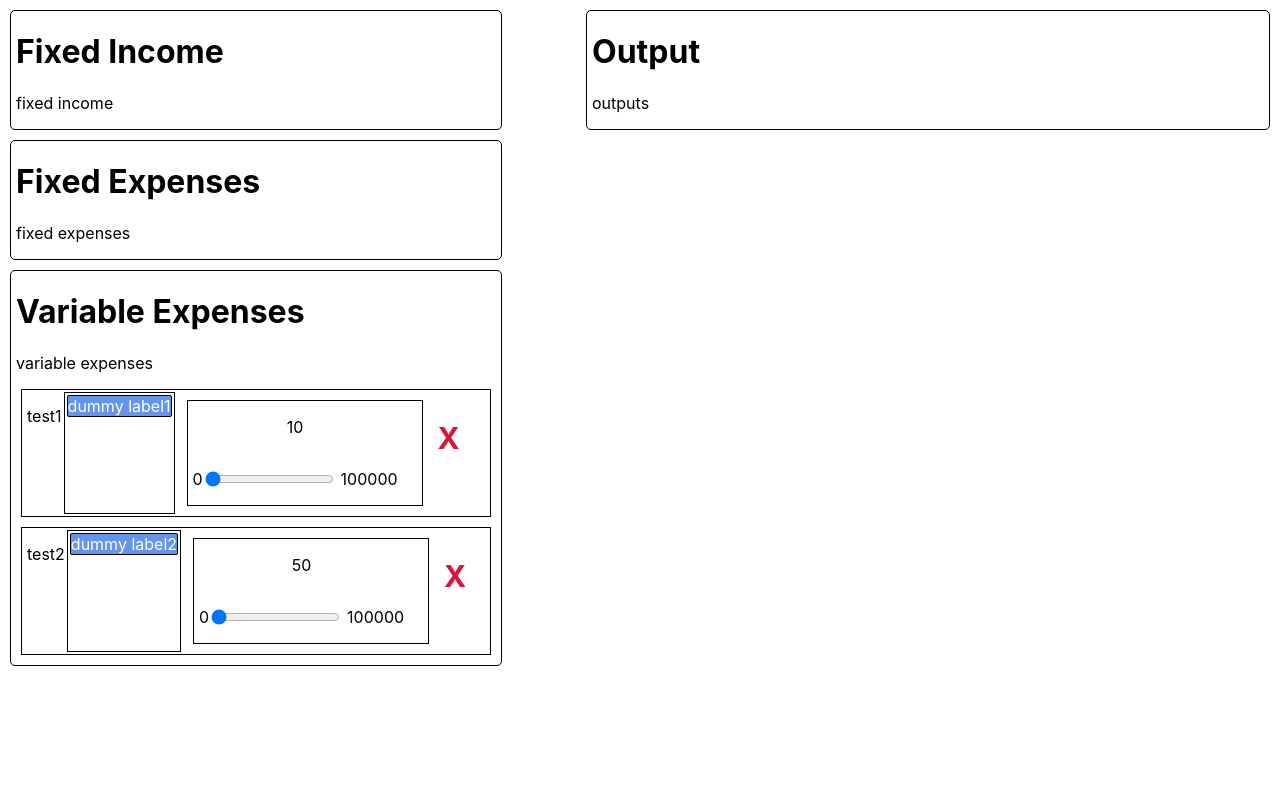
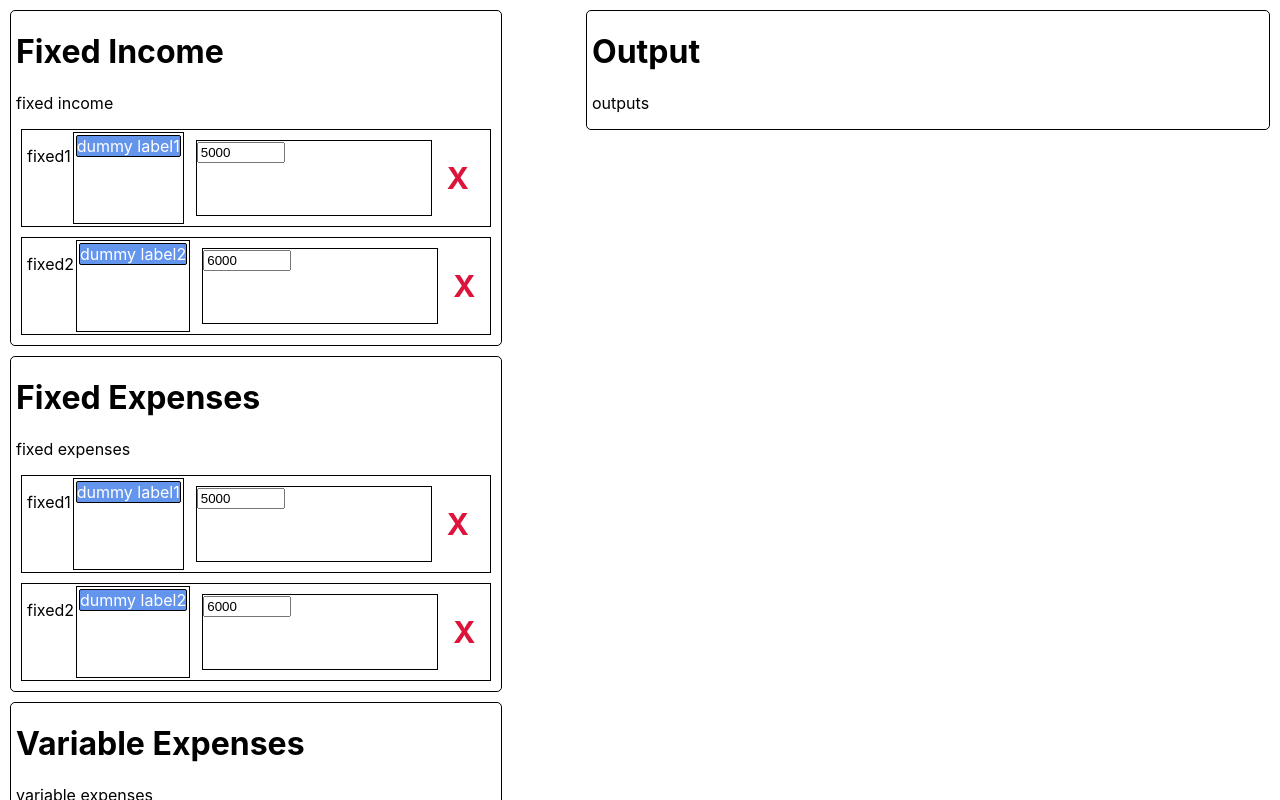
Before and after one commit to lukasmvv/budget-viewer, a React (Create React App) app: page / in a window 1280 px wide. Shown: the top 800 px of the page. Built offline with nearby package versions, Linux system fonts and the light colour scheme.

Commit message:
added elements for fixed exp and inc

```diff
--- a/src/Components/Element/Element.js
+++ b/src/Components/Element/Element.js
@@ -13,7 +13,7 @@ const element = (props) => {
             {/* <p>(Test label)</p> */}
             <Labels labels={props.labels}></Labels>
             {props.children}
-            <CloseButton name={props.name} clicked={props.closeClicked}></CloseButton>
+            <CloseButton name={props.name} clicked={props.closeClicked} type={props.type}></CloseButton>
         </div>
     );
 };
--- a/src/Components/Inputs/FixedExpenses/FixedExpenses.js
+++ b/src/Components/Inputs/FixedExpenses/FixedExpenses.js
@@ -1,11 +1,29 @@
 import React from 'react';
 //import classes from './FixedExpenses.module.css';
 import Box from '../../../Components/UI/Box/Box';
+import FixedInput from '../../UI/FixedInput/FixedInput';
+import Element from '../../Element/Element';
 
 const fixedExpenses = (props) => {
+    const type = 'fixedExp';
     return (
         <Box heading={"Fixed Expenses"}>
             <p>fixed expenses</p>
+            {props.fixedExpenses.map((exp, i) => {
+                return (
+                    <Element key={i} name={exp.name} labels={exp.labels} closeClicked={props.closeClickHandler} type={type}>
+                        <FixedInput
+                            name={exp.name}
+                            min={exp.min}
+                            max={exp.max}
+                            value={exp.value}
+                            numberHandler={props.numberHandler}
+                            type={type}>
+                        </FixedInput>
+                    </Element>
+                );
+
+            })}
         </Box>
     );
 };
--- a/src/Components/Inputs/FixedIncome/FixedIncome.js
+++ b/src/Components/Inputs/FixedIncome/FixedIncome.js
@@ -1,11 +1,28 @@
 import React from 'react';
 //import classes from './FixedIncome.module.css';
 import Box from '../../../Components/UI/Box/Box';
+import FixedInput from '../../UI/FixedInput/FixedInput';
+import Element from '../../Element/Element';
 
 const fixedIncome = (props) => {
+    const type = 'fixedInc';
     return (
         <Box heading={"Fixed Income"}>
             <p>fixed income</p>
+            {props.fixedIncomes.map((exp, i) => {
+                return (
+                    <Element key={i} name={exp.name} labels={exp.labels} closeClicked={props.closeClickHandler} type={type}>
+                        <FixedInput
+                            name={exp.name}
+                            min={exp.min}
+                            max={exp.max}
+                            value={exp.value}
+                            numberHandler={props.numberHandler}
+                            type={type}>
+                        </FixedInput>
+                    </Element>
+                );
+            })}
         </Box>
     );
 };
--- a/src/Components/Inputs/VariableExpenses/VariableExpenses.js
+++ b/src/Components/Inputs/VariableExpenses/VariableExpenses.js
@@ -10,7 +10,7 @@ const variableExpenses = (props) => {
             <p>variable expenses</p>
             {props.variableExpenses.map((exp, i) => {
                 return (
-                    <Element key={i} name={exp.name} labels={exp.labels} closeClicked={props.closeClickHandler}>
+                    <Element key={i} name={exp.name} labels={exp.labels} closeClicked={props.closeClickHandler} type='varExp'>
                         <VariableInput
                             name={exp.name}
                             min={exp.min}
--- a/src/Components/UI/CloseButton/CloseButton.js
+++ b/src/Components/UI/CloseButton/CloseButton.js
@@ -2,7 +2,7 @@ import React from 'react';
 import classes from './CloseButton.module.css';
 
 const closeButton = (props) =>  (
-    <p className={classes.CloseButton} onClick={() => props.clicked(props.name)}>X</p>
+    <p className={classes.CloseButton} onClick={() => props.clicked(props.name, props.type)}>X</p>
 );
 
 export default closeButton;
--- /dev/null
+++ b/src/Components/UI/FixedInput/FixedInput.js
@@ -0,0 +1,15 @@
+import React from 'react';
+import classes from './FixedInput.module.css';
+import NumberInput from '../NumberInput/NumberInput';
+
+const fixedInput = (props) => (
+    <div className={classes.FixedInput}>
+        {/* <p>{props.name}</p>
+        <p>{props.value}</p>
+        <p>{props.min}</p>
+        <p>{props.max}</p> */}
+        <NumberInput {...props} numberHandler={props.numberHandler}></NumberInput>
+    </div>
+);
+
+export default fixedInput;
--- /dev/null
+++ b/src/Components/UI/FixedInput/FixedInput.module.css
@@ -0,0 +1,8 @@
+.FixedInput {
+    display: flex;
+    border: black;
+    border-width: 1px;
+    border-style: solid;
+    width: 50%;
+    margin: 10px 10px;
+}
--- /dev/null
+++ b/src/Components/UI/NumberInput/NumberInput.js
@@ -0,0 +1,16 @@
+import React from 'react';
+import classes from './NumberInput.module.css';
+
+const numberInput = (props) => (
+    <div className={classes.NumberInput}>
+        <input
+            type='number'
+            defaultValue={props.value}
+            min={props.min}
+            max={props.max}
+            step={(props.max-props.min)/25}
+            onChange={(e) => props.numberHandler(props.name, props.type, e)}></input>
+    </div>
+);
+
+export default numberInput;
--- /dev/null
+++ b/src/Components/UI/NumberInput/NumberInput.module.css
@@ -0,0 +1,3 @@
+.NumberInput {
+
+}
--- a/src/Containers/Layout/Layout.js
+++ b/src/Containers/Layout/Layout.js
@@ -6,17 +6,20 @@ import FixedExpenses from '../../Components/Inputs/FixedExpenses/FixedExpenses';
 import VariableExpenses from '../../Components/Inputs/VariableExpenses/VariableExpenses';
 import Output from '../../Components/Outputs/Output';
 import Expense from '../../Data/Expense';
+import Income from '../../Data/Income.js';
 
 class Layout extends Component {
     constructor() {
         super();
         // all state should be here
         this.state = {
-            variableExpenses: [new Expense('test1',0,100000,10,['dummy label1']), new Expense('test2',0,100000,50,['dummy label2'])]
+            variableExpenses: [new Expense('test1',0,100000,10,['dummy label1']), new Expense('test2',0,100000,50,['dummy label2'])],
+            fixedExpenses: [new Expense('fixed1',0,100000,5000,['dummy label1']), new Expense('fixed2',0,100000,6000,['dummy label2'])],
+            fixedIncomes: [new Income('fixed1',0,100000,5000,['dummy label1']), new Income('fixed2',0,100000,6000,['dummy label2'])]
         }
     }
 
-    // handles slider input change for variable input
+    // updates state of variable expense and to update slider value
     sliderHandler = (name, e) => {
         const varExpenses = this.state.variableExpenses;
         varExpenses.forEach((exp,i) => {
@@ -28,9 +31,34 @@ class Layout extends Component {
         this.setState({variableExpenses: varExpenses});
     }
 
-    closeButtonHandler = (name) => {
+    // updates state of fixed expense and fixed input
+    numberInputHandler = (name, type, e) => {
+        if (type==='fixedExp') {
+            const fixedExpenses = this.state.fixedExpenses;
+            fixedExpenses.forEach((exp,i) => {
+                if (exp.name===name) {
+                    exp.value = e.target.value;
+                    return;
+                }
+            });
+            this.setState({fixedExpenses: fixedExpenses});
+        } else if (type==='fixedInc') {
+            const fixedIncomes = this.state.fixedIncomes;
+            fixedIncomes.forEach((inc,i) => {
+                if (inc.name===name) {
+                    inc.value = e.target.value;
+                    return;
+                }
+            });
+            this.setState({fixedIncomes: fixedIncomes});
+        }
+    }
+
+    // deletes clicked element from relevant category
+    closeButtonHandler = (name, type) => {
         console.log(name);
 
+        if (type==='varExp') {
             const varExpenses = this.state.variableExpenses;
             let index = -1;
             varExpenses.forEach((exp,i) => {
@@ -41,6 +69,30 @@ class Layout extends Component {
             });
             varExpenses.splice(index,1);
             this.setState({variableExpenses: varExpenses});
+        } else if (type==='fixedExp') {
+            const fixedExpenses = this.state.fixedExpenses;
+            let index = -1;
+            fixedExpenses.forEach((exp,i) => {
+                if (exp.name===name) {
+                    index = i;
+                    return;
+                }
+            });
+            fixedExpenses.splice(index,1);
+            this.setState({fixedExpenses: fixedExpenses});
+        } else if (type==='fixedInc') {
+            const fixedIncomes = this.state.fixedIncomes;
+            let index = -1;
+            fixedIncomes.forEach((inc,i) => {
+                if (inc.name===name) {
+                    index = i;
+                    return;
+                }
+            });
+            fixedIncomes.splice(index,1);
+            this.setState({fixedIncomes: fixedIncomes});
+        }
+
     }
 
     render() {
@@ -48,18 +100,27 @@ class Layout extends Component {
             <div className={classes.Layout}>
                 <div className={classes.Inputs}>
                     <div className={classes.FixedIncome}>
-                        <FixedIncome></FixedIncome>
+                        <FixedIncome
+                            fixedIncomes={this.state.fixedIncomes}
+                            numberHandler={this.numberInputHandler}
+                            closeClickHandler={this.closeButtonHandler}>
+                        </FixedIncome>
                     </div>
 
                     <div className={classes.FixedExpenses}>
-                        <FixedExpenses></FixedExpenses>
+                        <FixedExpenses
+                            fixedExpenses={this.state.fixedExpenses}
+                            numberHandler={this.numberInputHandler}
+                            closeClickHandler={this.closeButtonHandler}>
+                        </FixedExpenses>
                     </div>
 
                     <div className={classes.VariableExpenses}>
                         <VariableExpenses
                             variableExpenses={this.state.variableExpenses}
                             sliderHandler={this.sliderHandler}
-                            closeClickHandler={this.closeButtonHandler}></VariableExpenses>
+                            closeClickHandler={this.closeButtonHandler}>
+                        </VariableExpenses>
                     </div>
                 </div>
 
--- /dev/null
+++ b/src/Data/Income.js
@@ -0,0 +1,11 @@
+class Income {
+    constructor(name, min, max, value, labels) {
+        this.name = name;
+        this.min = min;
+        this.max = max;
+        this.value = value;
+        this.labels = labels;
+    }
+}
+
+export default Income;
```
Lines whose indentation alone changed are shown as unchanged.
